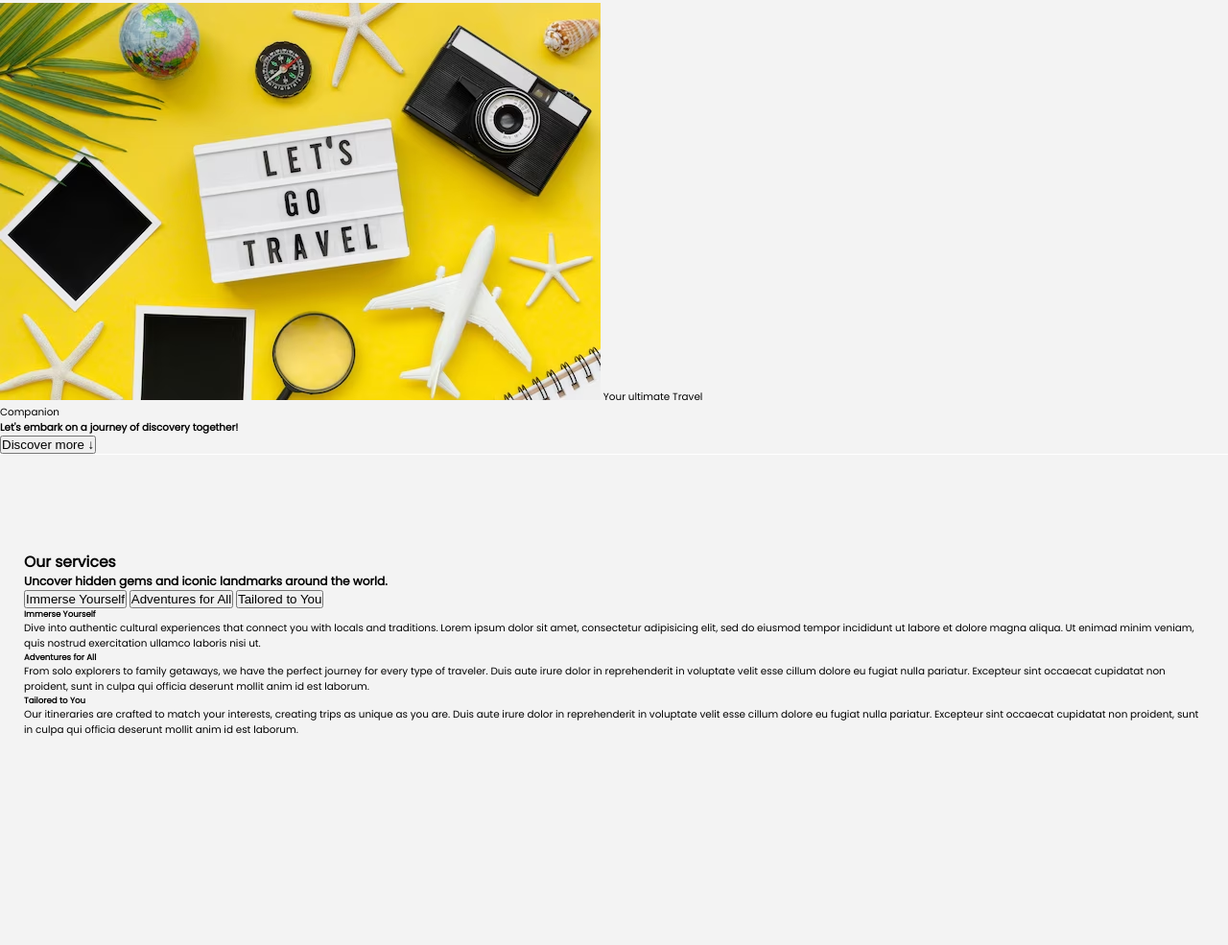
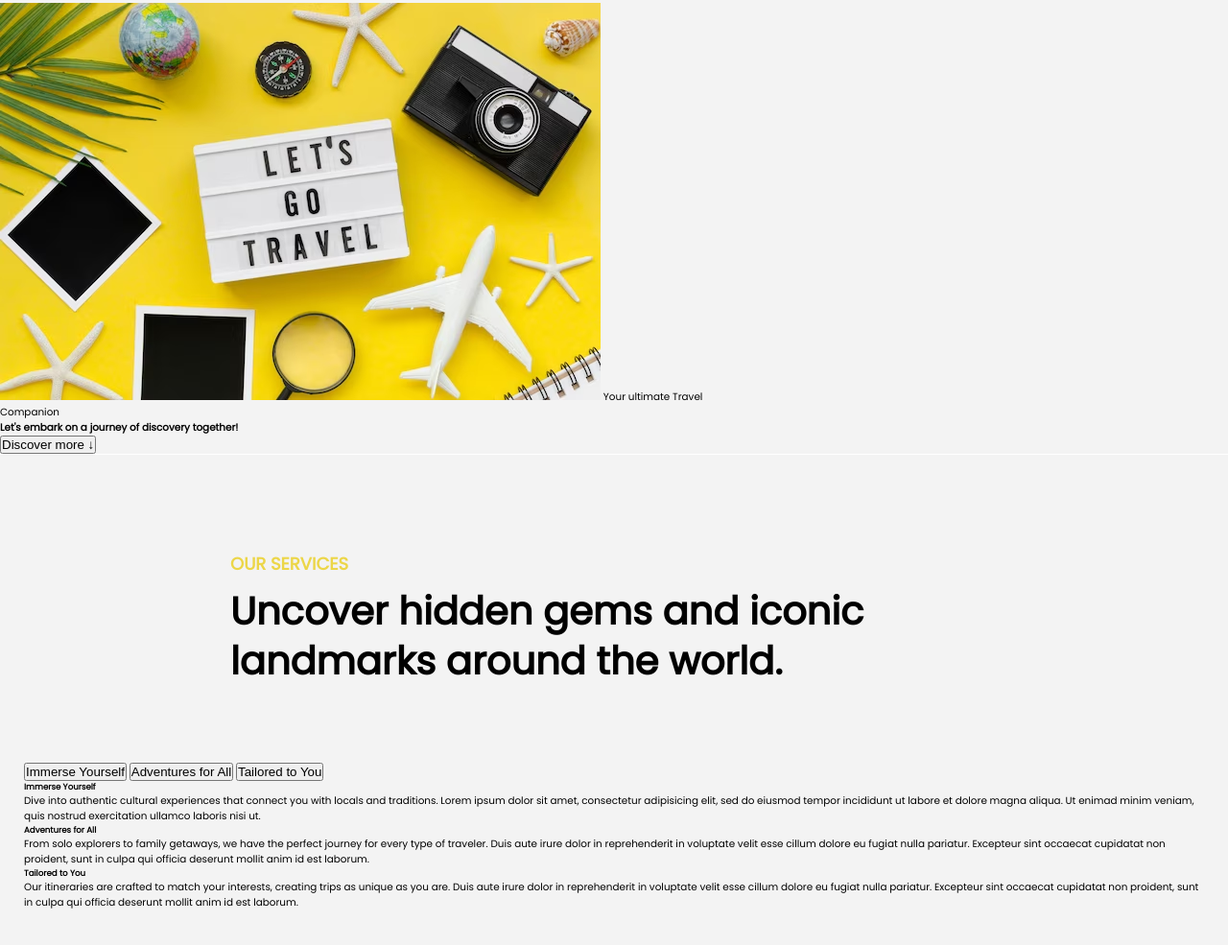
Before and after one commit to aishayusuff/Wayfarer, a plain HTML site: page index.html in a window 1280 px wide. Shown: the part 1346-2331 px from the top of the page at 96% size. Before the commit the page ends 2215 px from the top, so only its background shows below. Drawn offline with Linux system fonts and the light colour scheme.

Commit message:
Adds to style

```diff
--- a/style.css
+++ b/style.css
@@ -34,3 +34,26 @@ body {
   border-top: 1px solid white;
   transition: transform 1s, opacity 1s;
 }
+
+.section-title {
+  max-width: 800px;
+  margin: 0 auto 80px auto;
+}
+
+.section-description {
+  margin-bottom: 10px;
+  font-size: 18px;
+  font-weight: 700;
+  text-transform: uppercase;
+  color: var(--primary-colour-dark);
+}
+
+.section-header {
+  font-size: 40px;
+  font-weight: 600;
+  line-height: 1.3;
+}
+
+.btn {
+  display: inline-block;
+}
```
